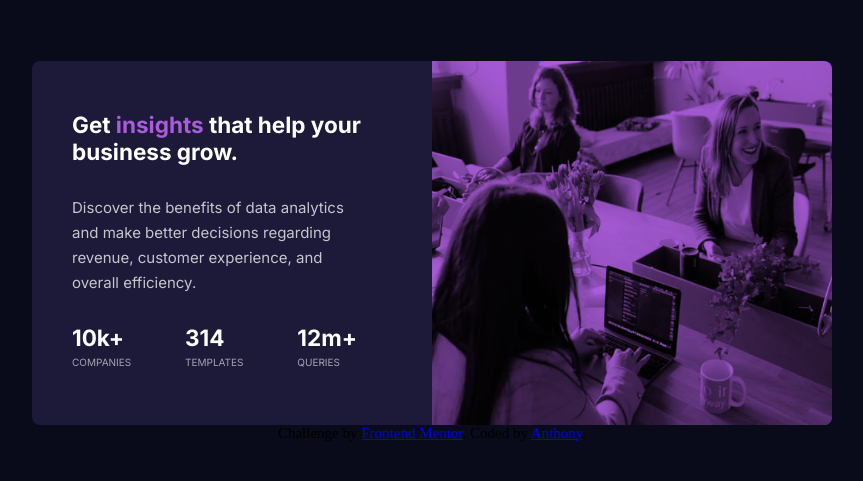
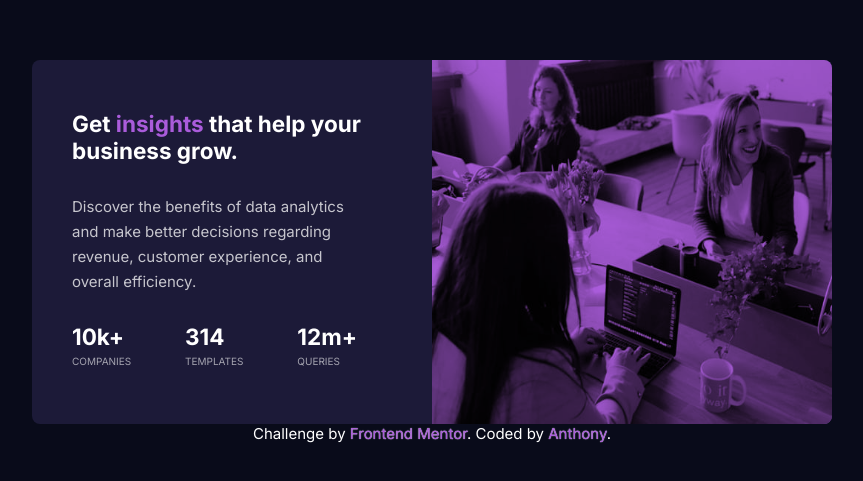
Before and after one commit to Dev-antonie/stats-preview-card, a plain HTML site: page index.html in a window 1280 px wide. Shown: the part 149-630 px from the top of the page, without its empty margins (208-1071 px from the left). Drawn offline with Linux system fonts and the light colour scheme.

Commit message:
updated my footer link color

```diff
--- a/index.html
+++ b/index.html
@@ -44,7 +44,7 @@
   </main>
 <footer class="attribution">
     Challenge by <a href="https://www.frontendmentor.io?ref=challenge">Frontend Mentor</a>.
-    Coded by <a href="#">Anthony</a>.
+    Coded by <a href="https://github.com/dev-antonie" target="_blank">Anthony</a>.
   </footer>
 </body>
 </html>
--- a/styles.css
+++ b/styles.css
@@ -87,6 +87,17 @@ img {
  display: block;
 
 }
+footer{
+  font-family: var(--font-inter);
+  font-weight: var(--fw-regular);
+color: var(--color1-white);
+}
+a{
+  color: var(--color3-purple);
+  text-decoration: none;
+  text-shadow: 0 0 1px white;
+}
+
 @media (max-width: 768px) {
 main{
   flex-direction: column;
```
